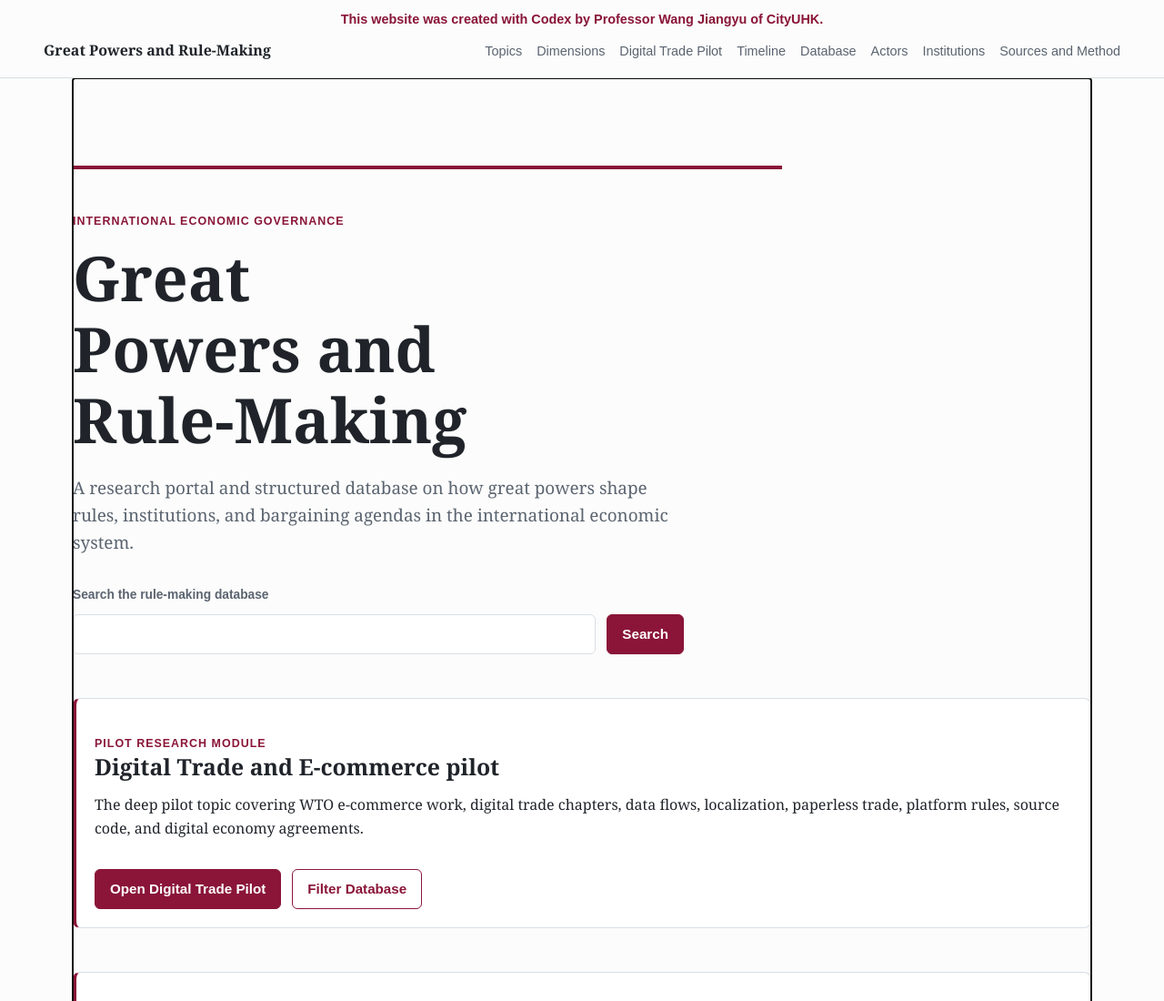
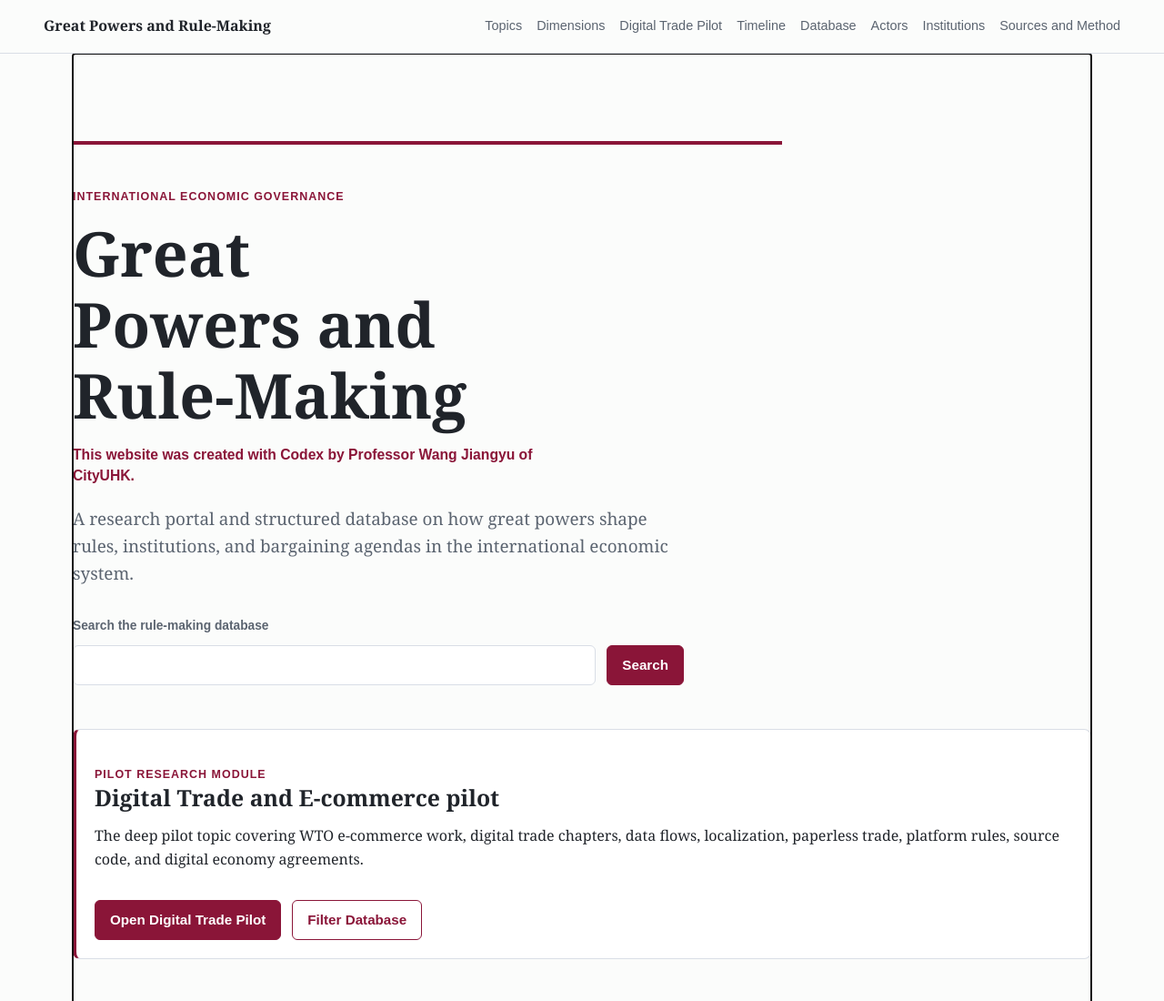
Before and after one commit to wangjiangyu-creator/rule-making, a website with bundled scripts: page index.html in a window 1280 px wide. Shown: the top 1100 px of the page at 91% size. Built offline with nearby package versions, Linux system fonts and the light colour scheme.

Commit message:
Move attribution below home title

```diff
--- a/index.html
+++ b/index.html
@@ -12,7 +12,6 @@
   </head>
   <body>
     <header class="site-header">
-      <p class="site-header-attribution">This website was created with Codex by Professor Wang Jiangyu of CityUHK.</p>
       <div class="site-header-main">
         <a class="brand" href="#/">Great Powers and Rule-Making</a>
         <nav class="top-nav" aria-label="Primary navigation">
--- a/src/styles.css
+++ b/src/styles.css
@@ -44,24 +44,10 @@ a:focus-visible {
   position: sticky;
   top: 0;
   z-index: 10;
-  display: flex;
-  flex-direction: column;
-  align-items: stretch;
-  gap: 0.75rem;
-  padding: 0.75rem clamp(1rem, 4vw, 3rem) 1rem;
+  padding: 1rem clamp(1rem, 4vw, 3rem);
   background: rgba(251, 252, 251, 0.94);
   border-bottom: 1px solid var(--color-border);
   backdrop-filter: blur(10px);
-}
-
-.site-header-attribution {
-  margin: 0;
-  color: var(--color-accent);
-  font-family: Arial, Helvetica, sans-serif;
-  font-size: 0.9rem;
-  font-weight: 700;
-  line-height: 1.35;
-  text-align: center;
 }
 
 .site-header-main {
@@ -113,6 +99,16 @@ main {
 
 .site-footer p {
   margin: 0;
+}
+
+.home-attribution {
+  max-width: 64ch;
+  margin: 1rem 0 0;
+  color: var(--color-accent);
+  font-family: Arial, Helvetica, sans-serif;
+  font-size: 0.98rem;
+  font-weight: 700;
+  line-height: 1.45;
 }
 
 .page-hero {
@@ -516,14 +512,6 @@ dd,
 }
 
 @media (max-width: 720px) {
-  .site-header {
-    align-items: flex-start;
-  }
-
-  .site-header-attribution {
-    text-align: left;
-  }
-
   .site-header-main {
     align-items: flex-start;
     flex-direction: column;
--- a/src/views/home.js
+++ b/src/views/home.js
@@ -58,6 +58,7 @@ export function renderHome() {
     <section class="page-hero">
       <p class="eyebrow">International economic governance</p>
       <h1>Great Powers and Rule-Making</h1>
+      <p class="home-attribution">This website was created with Codex by Professor Wang Jiangyu of CityUHK.</p>
       <p class="lede">
         A research portal and structured database on how great powers shape rules,
         institutions, and bargaining agendas in the international economic system.
```
Also changed, not shown: tests/render-smoke.test.mjs (+3 -1 lines).
